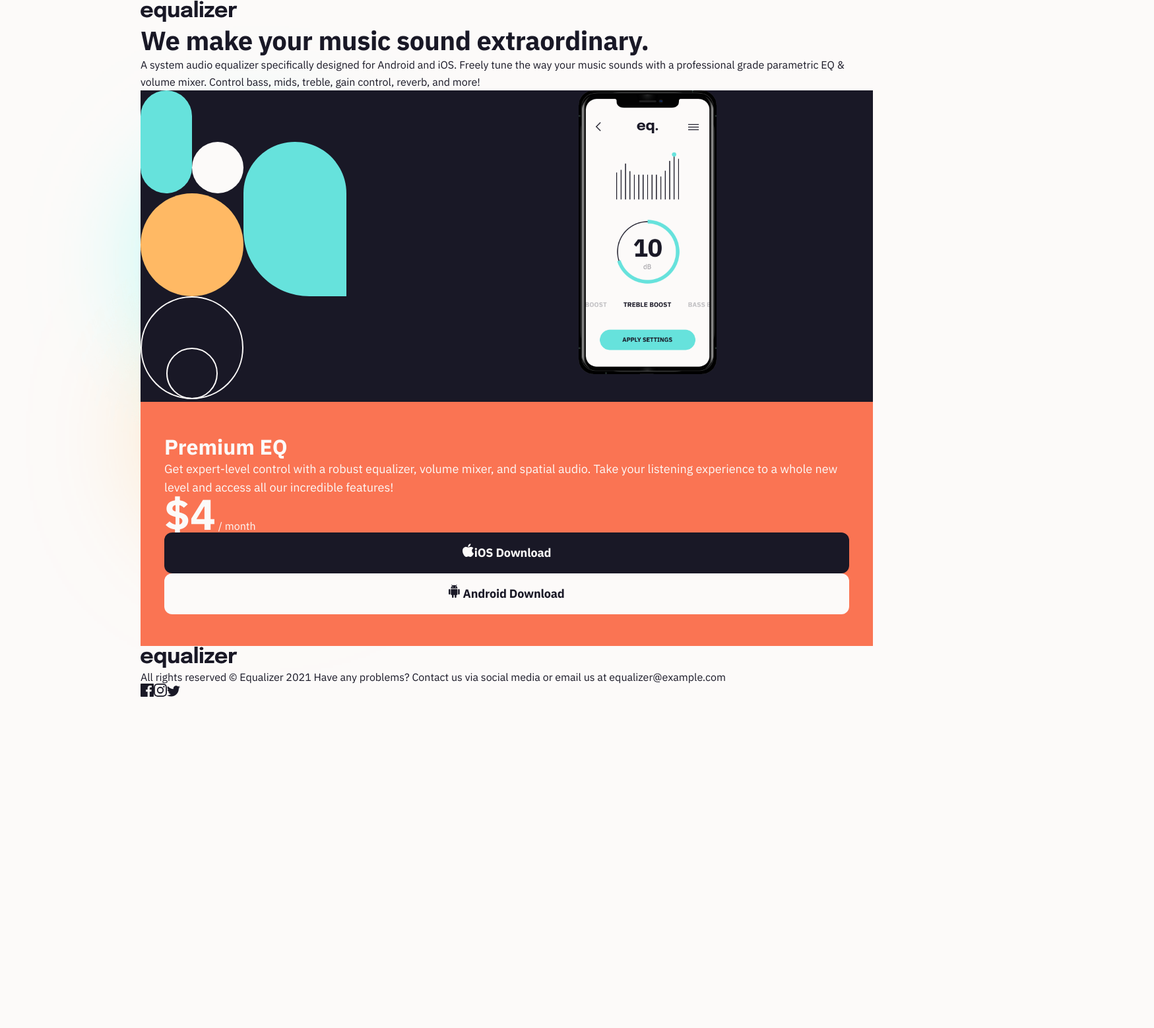
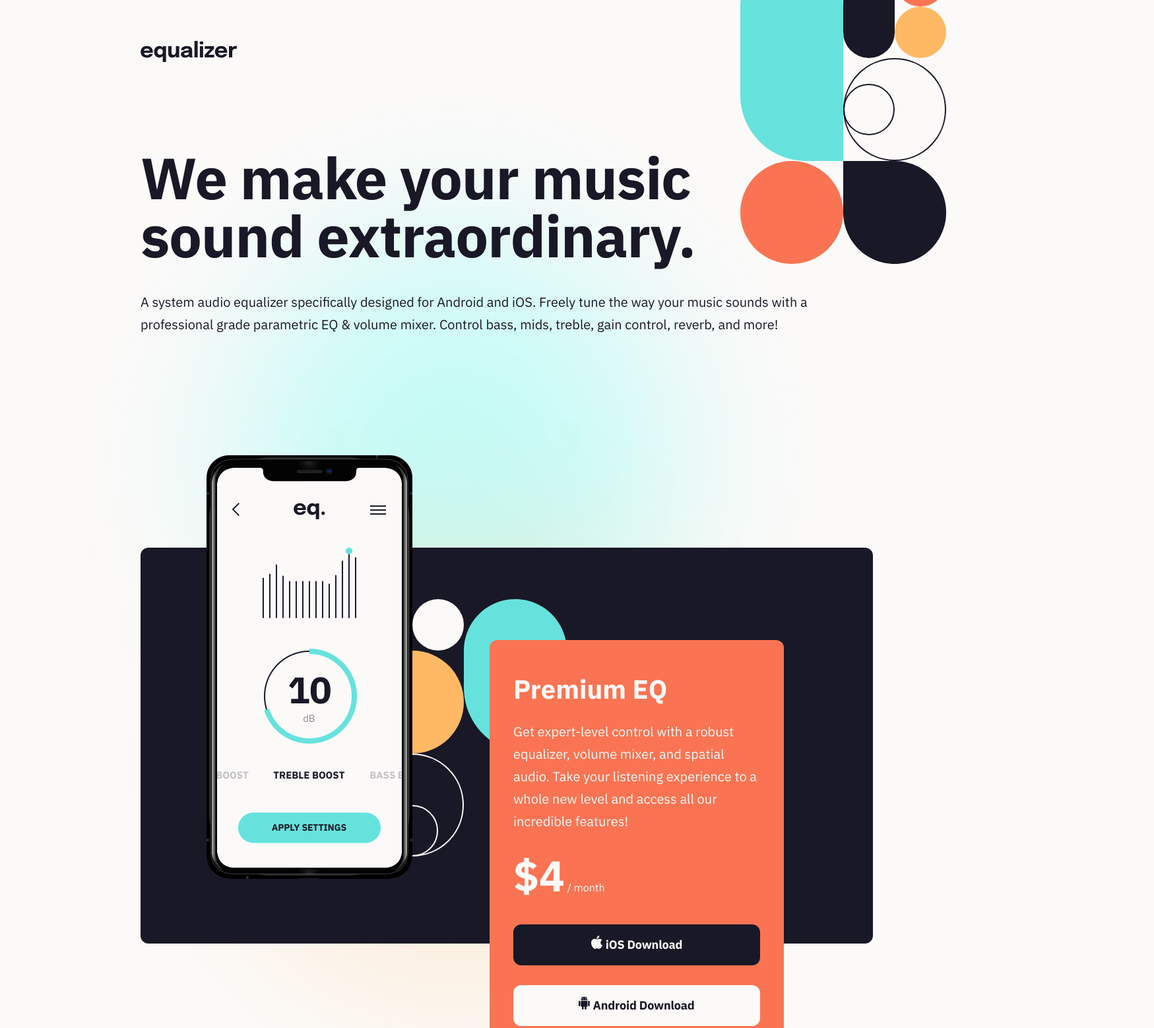
Before and after one commit to yoshibousama/FM-tutorial-7-equalizer-landing-page, a plain HTML site: page index.html in a window 1536 px wide. Shown: the top 1558 px of the page at 66% size, 1749 px wide, since content can reach past the window. Before the commit the page ends 1060 px from the top, so only its background shows below. Drawn offline with Linux system fonts and the light colour scheme.

Commit message:
css responsive

```diff
--- a/css/style.css
+++ b/css/style.css
@@ -28,30 +28,68 @@ body {
   font-weight: 400;
 }
 .container {
-  width: min(90%, 1110px);
+  width: min(80%, 1110px);
   margin-inline: auto;
+}
+/* ***************************HEADER */
+.header__logo {
+  margin-block: 40px 64px;
+}
+/* ***************************HERO TEXT*/
+.hero__img__top {
+  display: none;
+}
+.hero__text {
+  max-width: 320px;
 }
 .hero__title {
   font-size: 40px;
   font-weight: 700;
   line-height: 48px;
   letter-spacing: -0.45px;
+  margin-bottom: 20px;
 }
 .hero__desc {
   font-size: 16px;
   line-height: 26px;
+  margin-bottom: 166px;
+}
+/* ***************************HERO CARD */
+.card {
+  background-color: var(--secondary);
+  border-radius: 12px;
+  position: relative;
+}
+.card__img {
+  background-image: url("../assets/illustration-app.png");
+  background-repeat: no-repeat;
+  background-size: contain;
+  background-position: center;
+  position: absolute;
+  top: -69px;
+  width: 100%;
+  height: 430px;
+  z-index: 100;
 }
 .card__main {
   color: var(--primary);
+  border-radius: 12px;
+  background-color: var(--neutral-2);
+  padding: 48px 36px;
 }
 .card__title {
   font-size: 32px;
   font-weight: 700;
   line-height: 40px;
+  margin-bottom: 12px;
 }
 .card__desc {
   font-size: 18px;
   line-height: 28px;
+  margin-bottom: 36px;
+}
+.card__price {
+  margin-bottom: 32px;
 }
 .card__price span {
   font-size: 65px;
@@ -65,47 +103,169 @@ body {
   line-height: 32px;
   letter-spacing: -0.18px;
   text-align: center;
-  padding: 15px 77px;
+  padding: 15px 30px;
   border-radius: 12px;
 }
 .btn__apple {
   color: var(--primary);
   background-color: var(--secondary);
+  margin-bottom: 30px;
+}
+.btn__apple:hover {
+  color: var(--primary);
+  background-color: var(--neutral-1);
 }
 .btn__android {
   color: var(--secondary);
   background-color: var(--primary);
 }
-
-/* ***************************HEADER */
-/* ***************************MAIN */
-.hero__img {
-  display: none;
-}
-.hero {
-  position: relative;
-}
-.card {
-  background-color: var(--secondary);
-}
-.card__img {
-  background-image: url("../assets/illustration-app.png");
-  background-repeat: no-repeat;
-  background-size: contain;
-  background-position: center;
-  position: absolute;
-  width: 100%;
-  height: 430px;
-  z-index: 100;
-  margin: 0 auto;
-}
-.card__main {
-  background-color: var(--neutral-2);
-  padding: 48px 36px;
+.btn__android:hover {
+  color: var(--secondary);
+  background-color: var(--neutral-3);
 }
 .card__btn {
   display: flex;
   flex-direction: column;
 }
 /* ***************************FOOTER */
-/* ***************************MEDIA QUERIES */ ;
+.footer {
+  margin-top: 64px;
+}
+.footer__logo {
+  margin-bottom: 32px;
+}
+.footer__contact {
+  font-size: 16px;
+  line-height: 26px;
+}
+.footer__contact span {
+  font-weight: 700;
+}
+.footer__social {
+  padding-block: 64px 80px;
+}
+.footer__social a {
+  padding-right: 20px;
+}
+.footer__social svg:hover path {
+  fill: var(--neutral-2);
+}
+
+/* ***************************MEDIA QUERIES */
+@media screen and (min-width: 768px) {
+  .footer {
+    margin-top: 87px;
+  }
+  .footer__logo {
+    margin-bottom: 32px;
+  }
+  .hero__img__top {
+    display: block;
+    position: absolute;
+    top: -68px;
+    left: 525px;
+  }
+  .hero__text {
+    max-width: 500px;
+  }
+  .hero__title {
+    font-size: 64px;
+    line-height: 64px;
+    letter-spacing: -0.73px;
+    margin-bottom: 28px;
+  }
+  .hero__desc {
+    font-size: 18px;
+    line-height: 28px;
+    margin-bottom: 249px;
+  }
+  .card__img {
+    position: absolute;
+    top: -143px;
+    left: -160px;
+    height: 556px;
+    z-index: 100;
+  }
+  .card__main {
+    color: var(--primary);
+    border-radius: 12px;
+    background-color: var(--neutral-2);
+    padding: 48px 36px;
+    position: absolute;
+    left: 228px;
+    top: 140px;
+    z-index: 200;
+    height: 546px;
+    width: 399px;
+  }
+  .footer {
+    margin-top: 250px;
+    display: flex;
+    justify-content: space-between;
+    align-items: center;
+  }
+  .footer__contact {
+    max-width: 366px;
+  }
+}
+@media screen and (min-width: 1440px) {
+  .header__logo {
+    margin-block: 61px 127px;
+  }
+  .hero__img__top {
+    top: -68px;
+    left: 1122px;
+  }
+  .hero__text {
+    max-width: 1015px;
+  }
+  .hero__title {
+    font-size: 88px;
+    line-height: 88px;
+    letter-spacing: -1px;
+    margin-bottom: 40px;
+  }
+  .hero__desc {
+    font-size: 20px;
+    line-height: 34px;
+    margin-bottom: 321px;
+  }
+  .card {
+    height: 600px;
+  }
+  .card__img {
+    left: 100px;
+    height: 647px;
+    width: 312px;
+  }
+  .card__img__bg {
+    position: relative;
+    left: 334px;
+  }
+  .card__main {
+    height: 625px;
+    width: 446px;
+    left: 529px;
+    top: 140px;
+  }
+  .card__title {
+    font-size: 40px;
+    line-height: 52px;
+    margin-bottom: 22px;
+  }
+  .card__desc {
+    font-size: 20px;
+    line-height: 34px;
+    margin-bottom: 39px;
+  }
+  .card__price {
+    margin-bottom: 46px;
+  }
+  .footer__flex {
+    display: flex;
+    align-items: center;
+  }
+  .footer__logo {
+    margin-right: 137px;
+  }
+}
--- a/index.html
+++ b/index.html
@@ -41,7 +41,7 @@
           </p>
         </div>
         <svg
-          class="hero__img"
+          class="hero__img__top"
           width="312"
           height="468"
           xmlns="http://www.w3.org/2000/svg"
@@ -89,7 +89,12 @@
       </section>
       <section class="card container">
         <div class="card__img"></div>
-        <svg width="312" height="468" xmlns="http://www.w3.org/2000/svg">
+        <svg
+          class="card__img__bg"
+          width="312"
+          height="468"
+          xmlns="http://www.w3.org/2000/svg"
+        >
           <g fill="none" fill-rule="evenodd">
             <path
               d="M234 78c43.078 0 78 34.922 78 78v156h-56c-55.228 0-100-44.772-100-100v-56c0-43.078 34.922-78 78-78Z"
@@ -119,8 +124,9 @@
                 <path
                   d="M12.683 4.681c1.359 0 2.798.745 3.821 2.029-3.356 1.851-2.812 6.674.58 7.965-.467 1.04-.69 1.504-1.292 2.425-.839 1.285-2.02 2.886-3.486 2.897-1.302.014-1.637-.852-3.403-.842-1.766.009-2.134.857-3.437.845C4 19.987 2.88 18.542 2.042 17.257-.302 13.667-.549 9.45.897 7.207c1.029-1.592 2.651-2.523 4.175-2.523 1.551 0 2.527.856 3.812.856 1.247 0 2.005-.859 3.8-.859ZM12.291 0c.178 1.215-.315 2.405-.968 3.246-.697.904-1.901 1.603-3.066 1.566-.213-1.163.332-2.36.995-3.167C9.978.756 11.224.074 12.291 0Z"
                   fill="#FCFAF9"
-                /></svg
-              >iOS Download</a
+                />
+              </svg>
+              iOS Download</a
             >
             <a href="#" class="btn btn__android"
               ><svg width="17" height="20" xmlns="http://www.w3.org/2000/svg">
@@ -136,6 +142,7 @@
       </section>
     </main>
     <footer class="footer container">
+      <div class="footer__flex">
         <svg
           class="footer__logo"
           width="147"
@@ -152,6 +159,7 @@
           All rights reserved © Equalizer 2021 Have any problems? Contact us via
           social media or email us at <span> equalizer@example.com</span>
         </p>
+      </div>
       <div class="footer__social">
         <a href="#"
           ><svg width="20" height="20" xmlns="http://www.w3.org/2000/svg">
```
Lines whose indentation alone changed are shown as unchanged.
